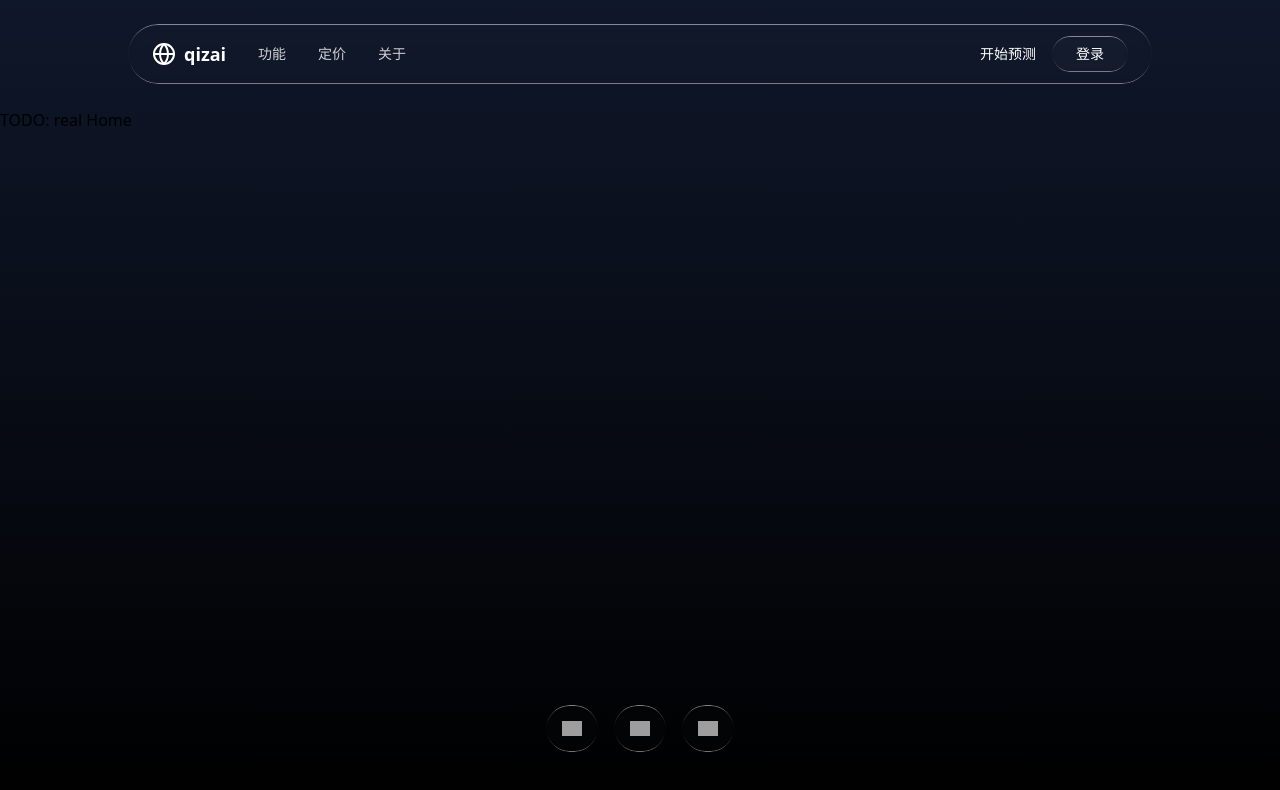
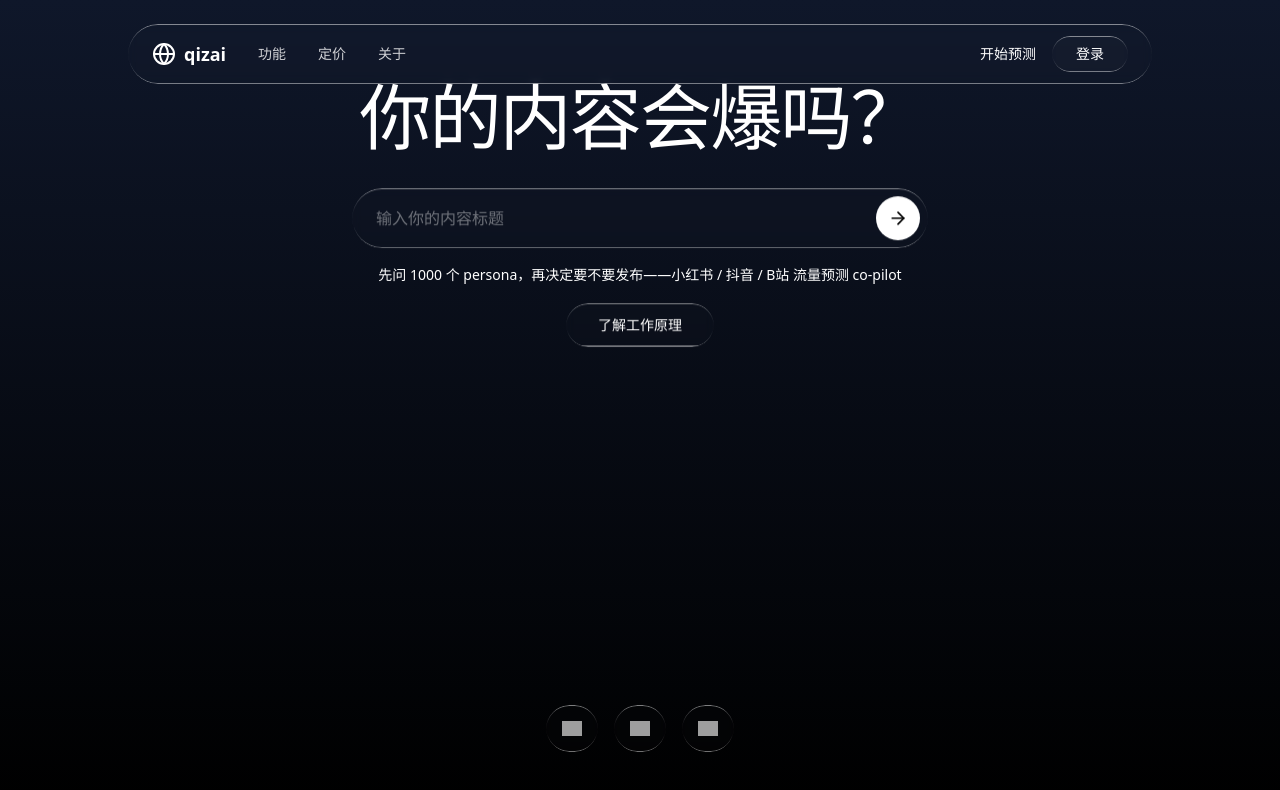
Before and after one commit to StarlitSKy88/qizai, a React (Vite) app in the folder apps/web/: page / in a window 1280 px wide. Shown: the top 790 px of the page. Built offline with nearby package versions, Linux system fonts and the light colour scheme; grey boxes are pictures that could not be loaded.

Commit message:
feat(web): replace Home stub with VideoBackground + HeroContent composition (T09)

```diff
--- a/apps/web/src/pages/Home.tsx
+++ b/apps/web/src/pages/Home.tsx
@@ -1,6 +1,14 @@
-// STUB: replaced by T09 with real composition (VideoBackground + HeroContent).
-// This stub exists only to let App.tsx (T08b) compile while iterating on
-// routing skeleton without yet touching pages.
+// Home composition — VideoBackground + HeroContent only.
+// NavBar + SocialFooter are rendered by Layout (parent <Outlet /> wrapper),
+// so importing them via Hero would cause double-render.
+import VideoBackground from '../components/VideoBackground';
+import HeroContent from '../components/HeroContent';
+
 export default function Home() {
-  return <div>TODO: real Home</div>;
+  return (
+    <>
+      <VideoBackground />
+      <HeroContent />
+    </>
+  );
 }
```
